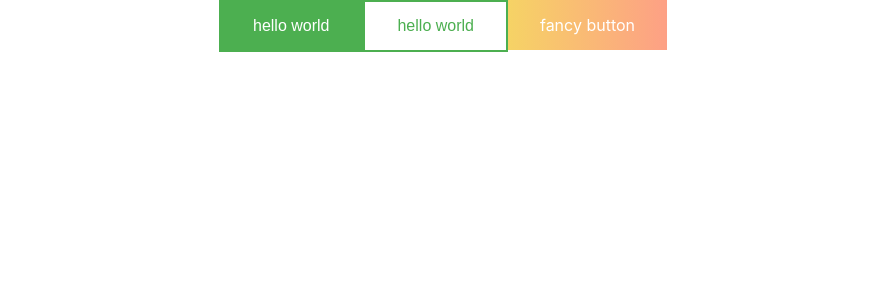
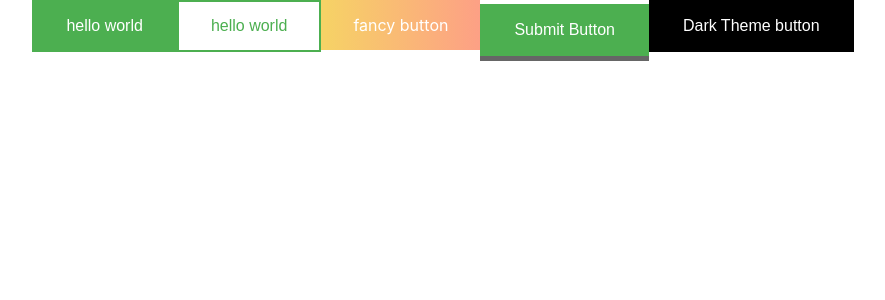
Before and after one commit to Gautham-sakthi/react-styled-gist, a React (Create React App) app: page / in a window 1280 px wide. Shown: the top 300 px of the page, without its empty margins (197-1082 px from the left). Built offline with nearby package versions, Linux system fonts and the light colour scheme.

Commit message:
Theming components aka dark and light mode

```diff
--- a/src/App.js
+++ b/src/App.js
@@ -1,12 +1,31 @@
+import { ThemeProvider } from "styled-components";
+import StyledButton, {
+  FancyButton,
+  SubmitButton,
+  Darkbutton,
+} from "./Components/Button/Button";
 import "./App.css";
-import StyledButton, { FancyButton } from "./Components/Button/Button";
+const theme = {
+  dark: {
+    primary: "#000",
+    text: "#fff",
+  },
+  light: {
+    primary: "#fff",
+    text: "#000",
+  },
+};
 function App() {
   return (
-    <div className="App">
-      <StyledButton>hello world</StyledButton>
-      <StyledButton varient="outline">hello world</StyledButton>
-      <FancyButton as="a">fancy button</FancyButton>
-    </div>
+    <ThemeProvider theme={theme}>
+      <div className="App">
+        <StyledButton>hello world</StyledButton>
+        <StyledButton varient="outline">hello world</StyledButton>
+        <FancyButton as="a">fancy button</FancyButton>
+        <SubmitButton>Submit Button</SubmitButton>
+        <Darkbutton>Dark Theme button</Darkbutton>
+      </div>
+    </ThemeProvider>
   );
 }
 
--- a/src/Components/Button/Button.js
+++ b/src/Components/Button/Button.js
@@ -1,3 +1,8 @@
-import { StyledButton, FancyButton } from "./Button.styles";
+import {
+  StyledButton,
+  FancyButton,
+  SubmitButton,
+  Darkbutton,
+} from "./Button.styles";
 export default StyledButton;
-export { FancyButton };
+export { FancyButton, SubmitButton, Darkbutton };
--- a/src/Components/Button/Button.styles.js
+++ b/src/Components/Button/Button.styles.js
@@ -22,3 +22,19 @@ export const FancyButton = styled(StyledButton)`
   background-image: linear-gradient(to right, #f6d365 0%, #fda085 100%);
   border: none;
 `;
+export const SubmitButton = styled(StyledButton).attrs((props) => ({
+  type: "submit",
+}))`
+  box-shadow: 0 9px #999;
+  &:active {
+    background-color: ${(props) =>
+      props.varient !== "outline" ? "#fff" : "#4caf50"};
+  }
+  box-shadow: 0 5px #666;
+  transform: translateY(4px);
+`;
+export const Darkbutton = styled(StyledButton)`
+  border: 2px solid ${(props) => props.theme.dark.primary};
+  background-color: ${(props) => props.theme.dark.primary};
+  color: ${(props) => props.theme.dark.text};
+`;
```
